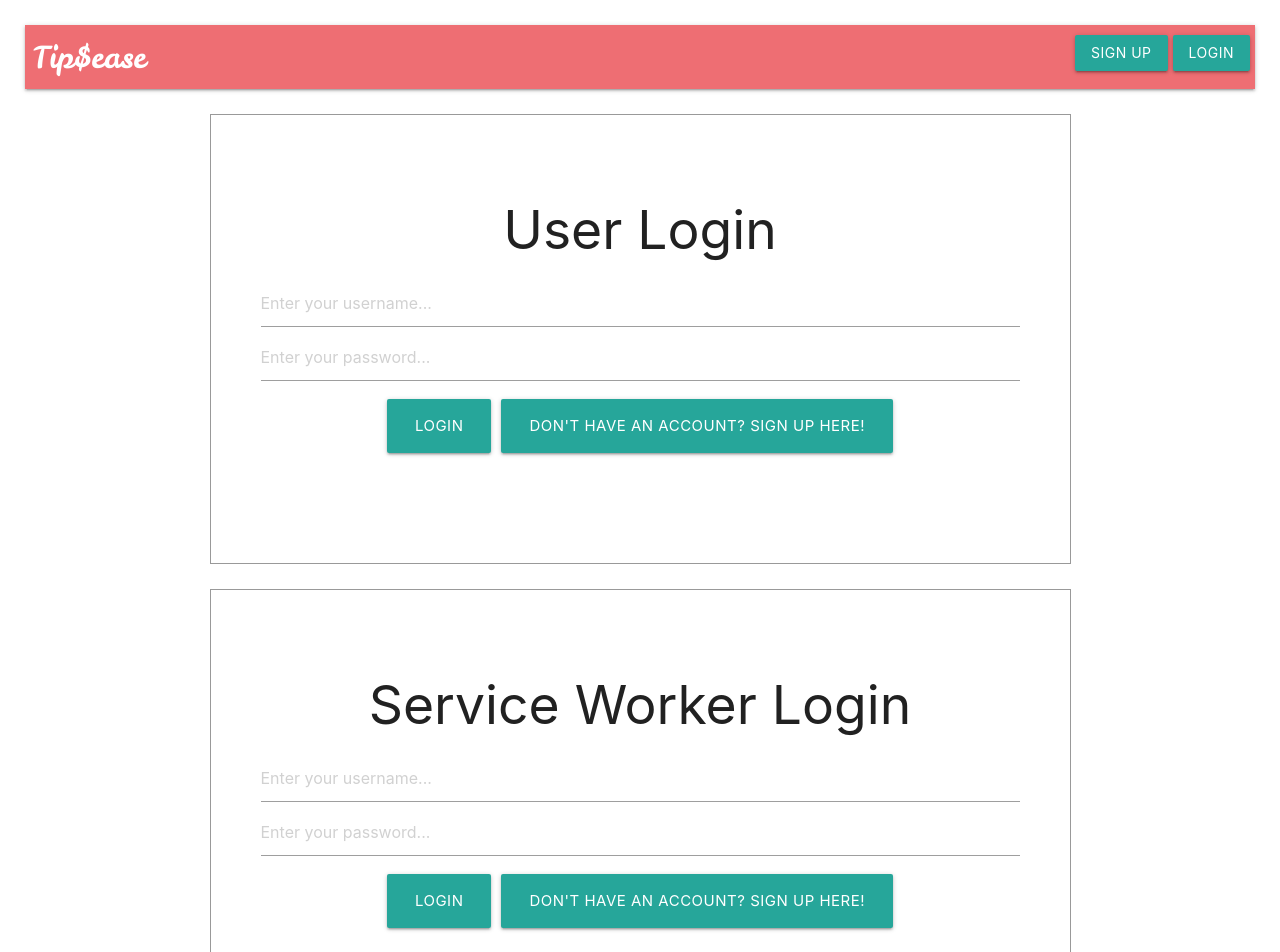
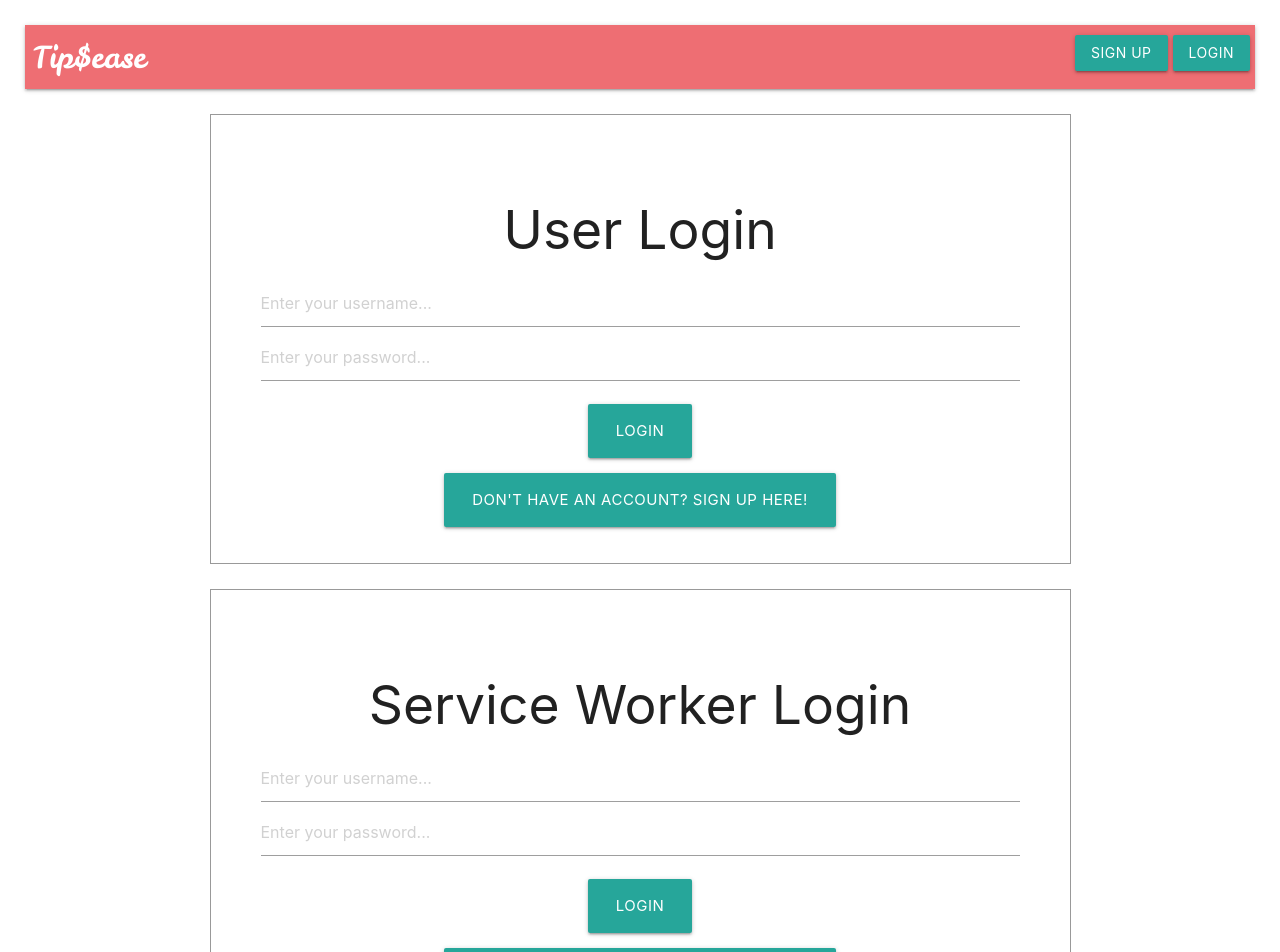
Before and after one commit to tipsease-06-10/frontend, a React (Create React App) app in the folder tipsease/: page /login in a window 1280 px wide. Shown: the top 952 px of the page. Built offline with nearby package versions, Linux system fonts and the light colour scheme.

Commit message:
continuing to try and get the login functional. deleted unused images folder and file

```diff
--- a/tipsease/src/App.css
+++ b/tipsease/src/App.css
@@ -21,7 +21,7 @@ button {
 }
 
 .form-btn {
-  margin: 10px 5px;
+  margin: 0px 5px;
 }
 
 li {
--- a/tipsease/src/Components/LoginForm.js
+++ b/tipsease/src/Components/LoginForm.js
@@ -5,25 +5,23 @@ import { connect } from 'react-redux';
 
 class LoginForm extends Component {
     state = {
-        creds: {
             username: '',
             password: ''
-        }
     };
 
-    handleChanges = e => {
+    handleChange = e => {
         this.setState({
-            creds: {
-                ...this.state.creds,
                 [e.target.name]: e.target.value
-            }
-        });
-    };
+            });
+         };
 
     login = e => {
       e.preventDefault();
        this.props
-         .login(this.state.creds);
+         .login({
+             username: this.state.username,
+             password: this.state.password
+         });
     };
 
     render() {
@@ -35,44 +33,44 @@ class LoginForm extends Component {
                 type='text'
                 name='username'
                 placeholder='Enter your username...'
-                value={this.state.creds.username}
-                onChange={this.handleChanges}
+                value={this.state.username}
+                onChange={this.handleChange}
                 />
              <input
                 type='password'
                 name='password'
                 placeholder='Enter your password...'
-                value={this.state.creds.password}
-                onChange={this.handleChanges}
+                value={this.state.password}
+                onChange={this.handleChange}
                 />
-                    <Link to='/login' className='form-btn btn-large'>Login</Link>
-                    <Link to='/signup' className='form-btn btn-large'>Don't have an account? Sign up here!</Link>
+                    <p><Link to='/login' className='form-btn btn-large'>Login</Link></p>
+                    <p><Link to='/signup' className='form-btn btn-large'>Don't have an account? Sign up here!</Link></p>
                 </form>
                 <form onSubmit={this.login} className='worker-login'>
                   <h2>Service Worker Login</h2>
                     <input
                        type='text'
                        placeholder='Enter your username...'
-                       value={this.state.creds.username}
-                       onChange={this.handleChanges}
+                       value={this.state.username}
+                       onChange={this.handleChange}
                        />
                     <input
                        type='password'
                        placeholder='Enter your password...'
-                       value={this.state.creds.password}
-                       onChange={this.handleChanges}
+                       value={this.state.password}
+                       onChange={this.handleChange}
                        />
-                    <Link to='/login' className='form-btn btn-large'>Login</Link>
-                    <Link to='/signup' className='form-btn btn-large'>Don't have an account? Sign up here!</Link>
+                    <p><Link to='/login' className='form-btn btn-large'>Login</Link></p>
+                    <p><Link to='/signup' className='form-btn btn-large'>Don't have an account? Sign up here!</Link></p>
                 </form>
             </div>
             )
         }
-
     }
 
-    const mapStateToProps = ({ isLoggedIn }) => ({
-        isLoggedIn
+    const mapStateToProps = state => ({
+        username: state.username,
+        password: state.password
     });
 
 export default connect(
```
Also changed, not shown: tipsease/src/images/tip.jpg (deleted).
